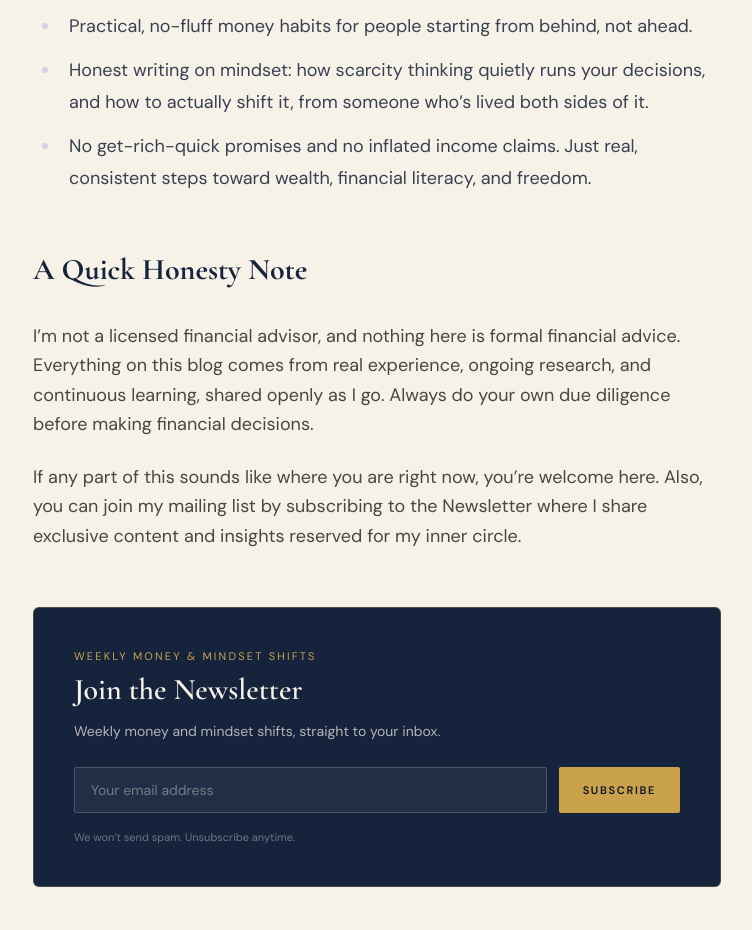
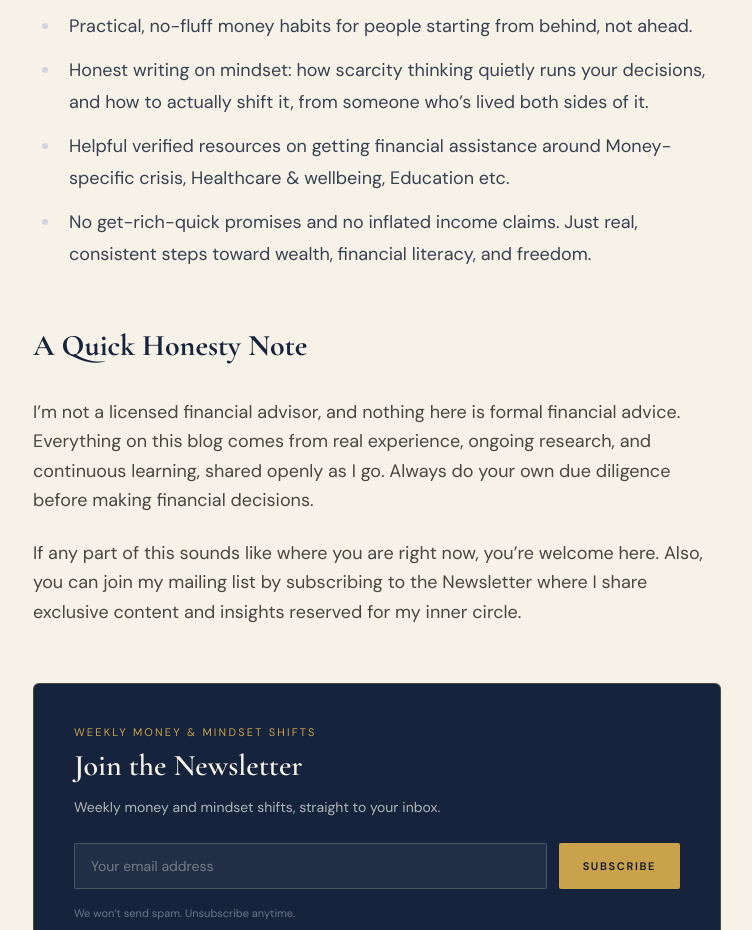
Before and after one commit to Ak-Lexzy1/Scarcity-to-Sovereignty-, a Next.js app: page /about in a window 1280 px wide. Shown: the part 2440-3370 px from the top of the page, without its empty margins (263-1015 px from the left). Built offline with nearby package versions, Linux system fonts and the light colour scheme.

Commit message:
Add resources for financial assistance in about page

```diff
--- a/src/app/about/page.tsx
+++ b/src/app/about/page.tsx
@@ -142,6 +142,10 @@ export default function AboutPage() {
             who&rsquo;s lived both sides of it.
           </li>
           <li>
+            Helpful verified resources on getting financial assistance around
+            Money-specific crisis, Healthcare & wellbeing, Education etc.
+          </li>
+          <li>
             No get-rich-quick promises and no inflated income claims. Just
             real, consistent steps toward wealth, financial literacy, and
             freedom.
```
